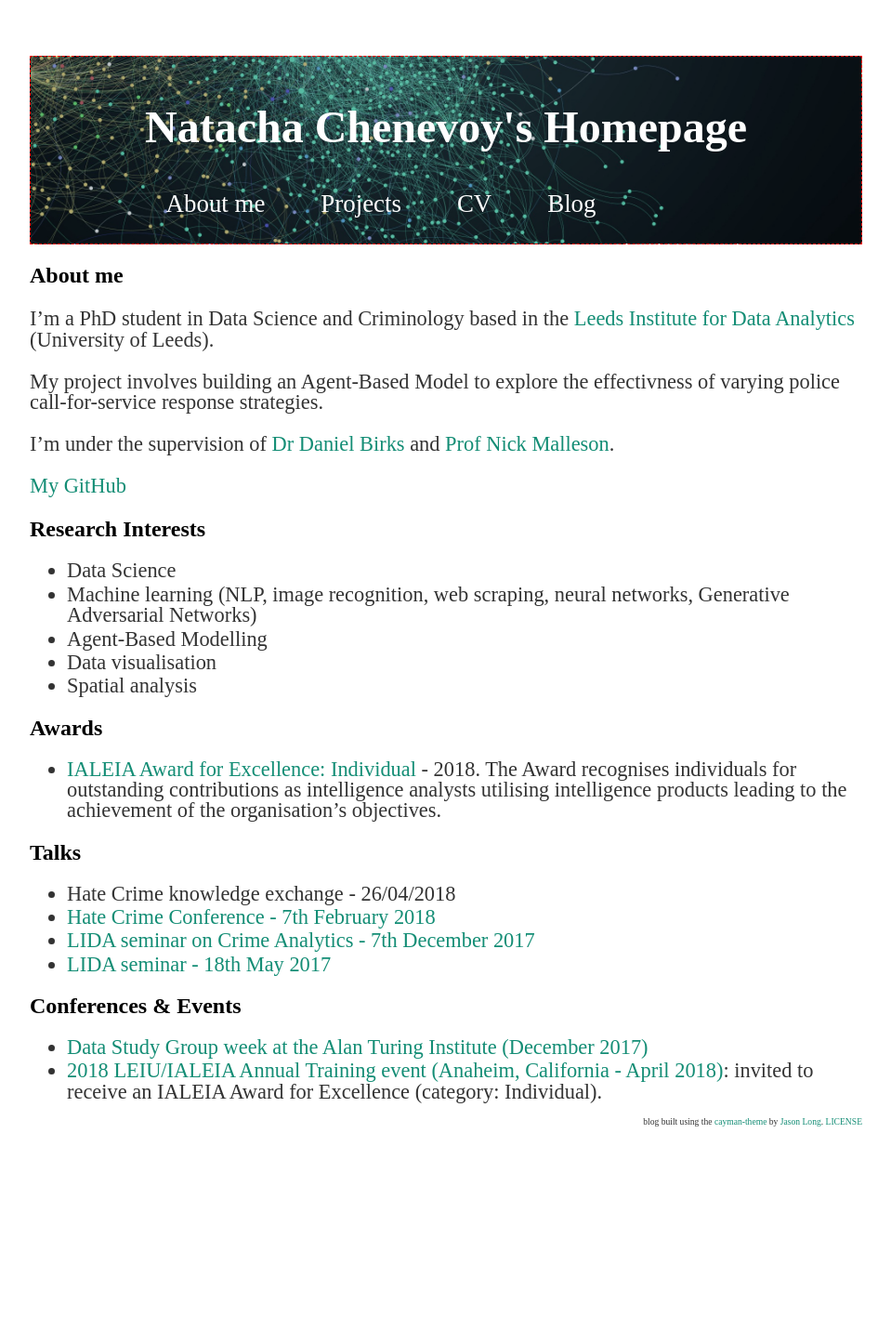
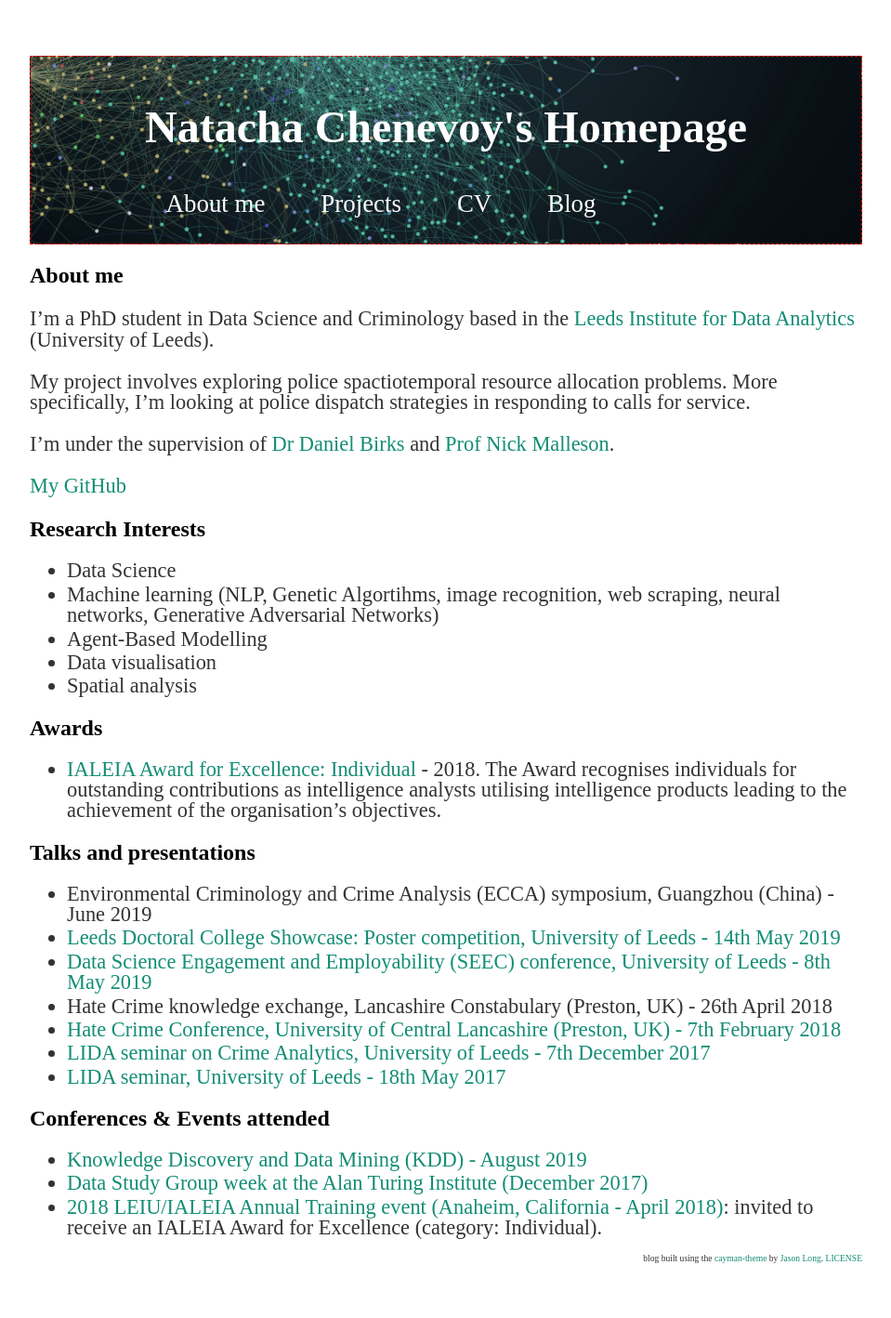
Before and after one commit to mednche/mednche.github.io, a Jekyll site: the page built from index.md, in a window 1280 px wide. Shown: the whole page at 93% size, without its empty margins (160-1119 px from the left). Built offline with Jekyll 4.4.1, drawn with Linux system fonts in a browser that asks for light colours; before the commit the page ends 1272 px from its top, so only the background shows below that.

Commit message:
Update index.md

```diff
--- a/index.md
+++ b/index.md
@@ -6,7 +6,7 @@ title: Homepage
 ## About me
 I'm a PhD student in Data Science and Criminology based in the [Leeds Institute for Data Analytics](https://lida.leeds.ac.uk/) (University of Leeds).
 
-My project involves building an Agent-Based Model to explore the effectivness of varying police call-for-service response strategies.
+My project involves exploring police spactiotemporal resource allocation problems. More specifically, I'm looking at police dispatch strategies in responding to calls for service.
 
 I'm under the supervision of [Dr Daniel Birks](https://essl.leeds.ac.uk/law/staff/261/dr-daniel-birks) and [Prof Nick Malleson](http://nickmalleson.co.uk/).
 
@@ -15,7 +15,7 @@ I'm under the supervision of [Dr Daniel Birks](https://essl.leeds.ac.uk/law/staf
 ## Research Interests
 
 * Data Science
-* Machine learning (NLP, image recognition, web scraping, neural networks, Generative Adversarial Networks)
+* Machine learning (NLP, Genetic Algortihms, image recognition, web scraping, neural networks, Generative Adversarial Networks)
 * Agent-Based Modelling
 * Data visualisation
 * Spatial analysis
@@ -25,12 +25,16 @@ I'm under the supervision of [Dr Daniel Birks](https://essl.leeds.ac.uk/law/staf
 * [IALEIA Award for Excellence: Individual](https://mednche.github.io/IALEIA/) - 2018. The Award recognises individuals for outstanding contributions as intelligence analysts utilising intelligence products leading to the achievement of the organisation’s objectives.
 
 
-## Talks
-* Hate Crime knowledge exchange - 26/04/2018
-* [Hate Crime Conference - 7th February 2018](https://www.eventbrite.co.uk/e/hate-crime-conference-tickets-42034378959)
-* [LIDA seminar on Crime Analytics - 7th December 2017](https://lida.leeds.ac.uk/event/crime-analytics-2/)
-* [LIDA seminar - 18th May 2017](https://lida.leeds.ac.uk/event/lida-intern-seminar-4/)
+## Talks and presentations
+* Environmental Criminology and Crime Analysis (ECCA) symposium, Guangzhou (China) - June 2019
+* [Leeds Doctoral College Showcase: Poster competition, University of Leeds - 14th May 2019](http://www.leeds.ac.uk/info/130558/leeds_doctoral_college/514/leeds_doctoral_college_showcase)
+* [Data Science Engagement and Employability (SEEC) conference, University of Leeds - 8th May 2019](https://www.leedsdatascience.com/conference)
+* Hate Crime knowledge exchange, Lancashire Constabulary (Preston, UK) - 26th April 2018
+* [Hate Crime Conference, University of Central Lancashire (Preston, UK) - 7th February 2018](https://www.eventbrite.co.uk/e/hate-crime-conference-tickets-42034378959)
+* [LIDA seminar on Crime Analytics, University of Leeds - 7th December 2017](https://lida.leeds.ac.uk/event/crime-analytics-2/)
+* [LIDA seminar, University of Leeds - 18th May 2017](https://lida.leeds.ac.uk/event/lida-intern-seminar-4/)
 
-## Conferences & Events
+## Conferences & Events attended
+* [Knowledge Discovery and Data Mining (KDD) - August 2019](https://www.kdd.org/kdd2019/)
 * [Data Study Group week at the Alan Turing Institute (December 2017)](https://www.turing.ac.uk/data-study-groups/)
 * [2018 LEIU/IALEIA Annual Training event (Anaheim, California  - April 2018)](https://www.ialeia.org/registration_agenda.php): invited to receive an IALEIA Award for Excellence (category: Individual).
```
